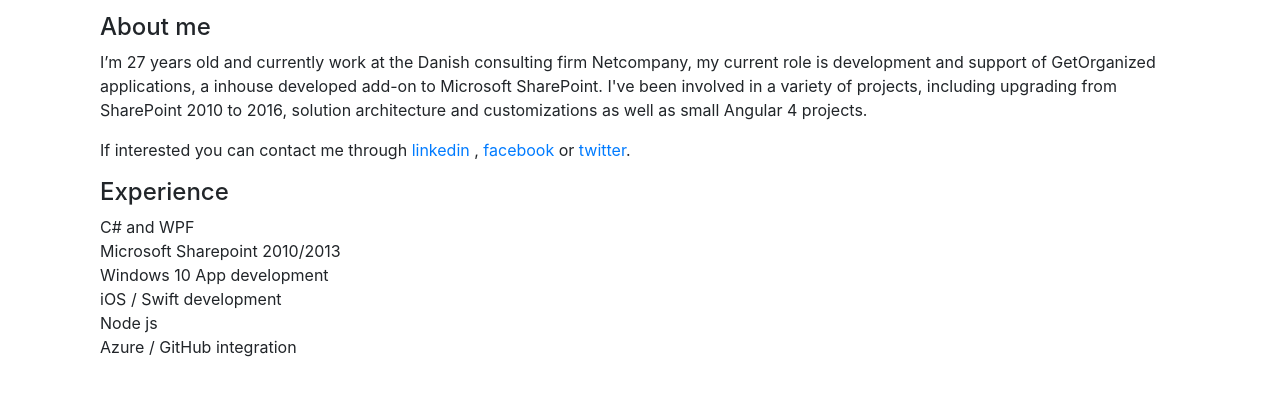
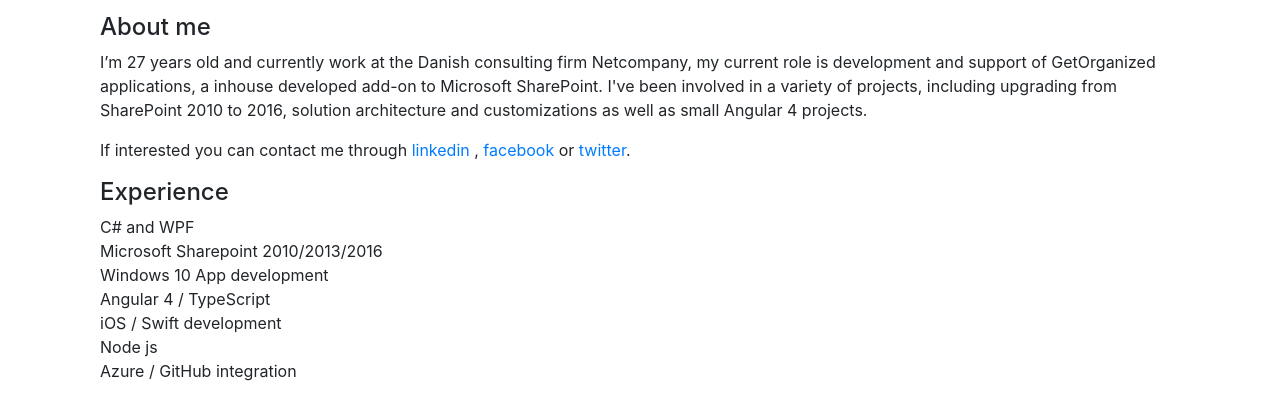
Before and after one commit to mhartvig/mhartvig.github.io, a plain HTML site: page index.html in a window 1280 px wide. Shown: the part 83-502 px from the top of the page. Drawn offline with nearby package versions, Linux system fonts and the light colour scheme.

Commit message:
Added angular and SP2016 knowledge

```diff
--- a/index.html
+++ b/index.html
@@ -48,8 +48,9 @@
                                     <h4>Experience</h4>
                                     <ol class="list-unstyled">
                                         <li>C# and WPF</li>
-                                        <li>Microsoft Sharepoint 2010/2013</li>
+                                        <li>Microsoft Sharepoint 2010/2013/2016</li>
                                         <li>Windows 10 App development</li>
+										<li>Angular 4 / TypeScript</li>
                                         <li>iOS / Swift development</li>
                                         <li>Node js</li>
                                         <li>Azure / GitHub integration</li>
```
